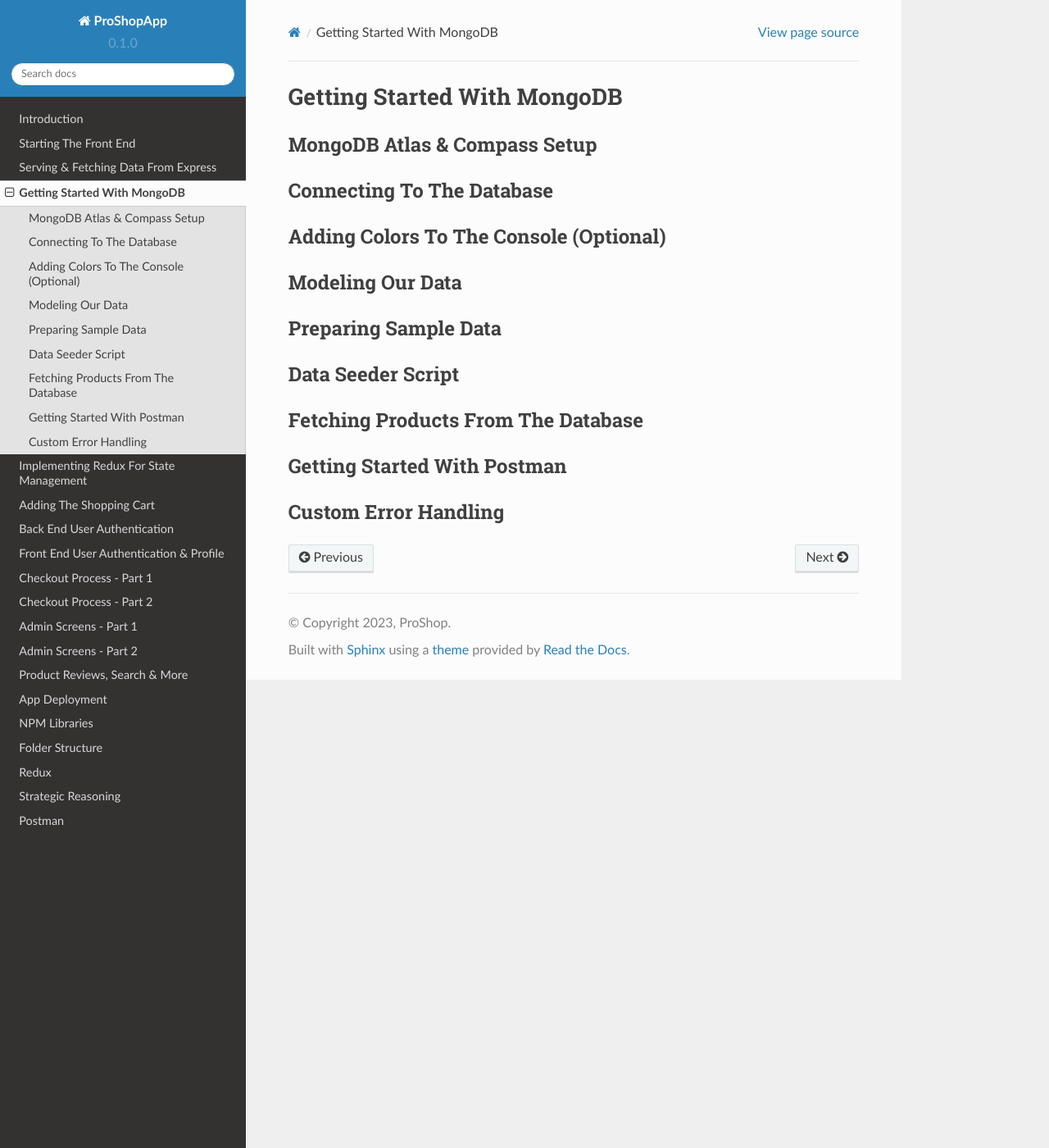
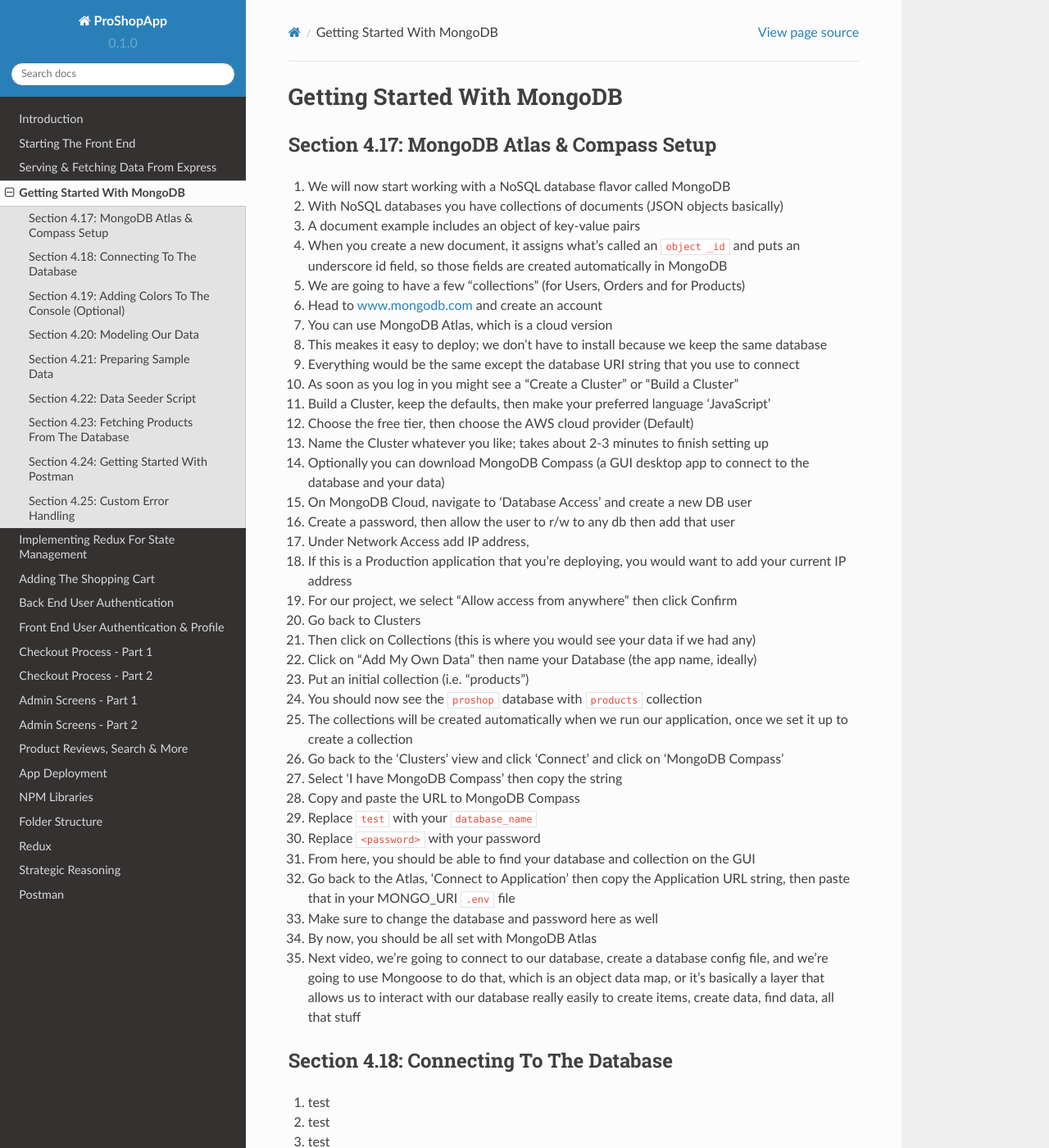
Before and after one commit to Pythonidaer/proshopapp, a Sphinx documentation site: the page built from docs/source/getting-started-with-mongodb.rst, in a window 1280 px wide and 1400 px high. Shown: the whole window at 82% size. Built offline with Sphinx 7.4.7 and the Read the Docs theme 2.0.0, drawn with Linux system fonts in a browser that asks for light colours; some of the changed text lies outside the part shown.

Commit message:
section 4.17

```diff
--- a/docs/source/getting-started-with-mongodb.rst
+++ b/docs/source/getting-started-with-mongodb.rst
@@ -3,29 +3,69 @@
 
 .. _getting-started-with-mongodb:
 
-MongoDB Atlas & Compass Setup
+Section 4.17: MongoDB Atlas & Compass Setup
 ------------
 
-Connecting To The Database
+1. We will now start working with a NoSQL database flavor called MongoDB
+2. With NoSQL databases you have collections of documents (JSON objects basically)
+3. A document example includes an object of key-value pairs
+4. When you create a new document, it assigns what's called an ``object _id`` and puts an underscore id field, so those fields are created automatically in MongoDB
+5. We are going to have a few "collections" (for Users, Orders and for Products)
+6. Head to `www.mongodb.com <https://www.mongodb.com/>`_ and create an account
+7. You can use MongoDB Atlas, which is a cloud version
+8. This meakes it easy to deploy; we don't have to install because we keep the same database
+9. Everything would be the same except the database URI string that you use to connect
+10. As soon as you log in you might see a "Create a Cluster" or "Build a Cluster"
+11. Build a Cluster, keep the defaults, then make your preferred language 'JavaScript'
+12. Choose the free tier, then choose the AWS cloud provider (Default)
+13. Name the Cluster whatever you like; takes about 2-3 minutes to finish setting up
+14. Optionally you can download MongoDB Compass (a GUI desktop app to connect to the database and your data)
+15. On MongoDB Cloud, navigate to 'Database Access' and create a new DB user
+16. Create a password, then allow the user to r/w to any db then add that user
+17. Under Network Access add IP address,
+18. If this is a Production application that you're deploying, you would want to add your current IP address
+19. For our project, we select "Allow access from anywhere" then click Confirm
+20. Go back to Clusters
+21. Then click on Collections (this is where you would see your data if we had any)
+22. Click on "Add My Own Data" then name your Database (the app name, ideally)
+23. Put an initial collection (i.e. "products")
+24. You should now see the ``proshop`` database with ``products`` collection
+25. The collections will be created automatically when we run our application, once we set it up to create a collection
+26. Go back to the 'Clusters' view and click 'Connect' and click on 'MongoDB Compass'
+27. Select 'I have MongoDB Compass' then copy the string
+28. Copy and paste the URL to MongoDB Compass
+29. Replace ``test`` with your ``database_name``
+30. Replace ``<password>`` with your password
+31. From here, you should be able to find your database and collection on the GUI
+32. Go back to the Atlas, 'Connect to Application' then copy the Application URL string, then paste that in your MONGO_URI ``.env`` file
+33. Make sure to change the database and password here as well
+34. By now, you should be all set with MongoDB Atlas
+35. Next video, we're going to connect to our database, create a database config file, and we're going to use Mongoose to do that, which is an object data map, or it's basically a layer that allows us to interact with our database really easily to create items, create data, find data, all that stuff
+
+Section 4.18: Connecting To The Database
 ----------------
 
-Adding Colors To The Console (Optional)
+1. test
+2. test
+3. test
+
+Section 4.19: Adding Colors To The Console (Optional)
 ------------
 
-Modeling Our Data
+Section 4.20: Modeling Our Data
 ----------------
 
-Preparing Sample Data
+Section 4.21: Preparing Sample Data
 ------------
 
-Data Seeder Script
+Section 4.22: Data Seeder Script
 ----------------
 
-Fetching Products From The Database
+Section 4.23: Fetching Products From The Database
 ----------------
 
-Getting Started With Postman
+Section 4.24: Getting Started With Postman
 ------------
 
-Custom Error Handling
+Section 4.25: Custom Error Handling
 ----------------
```
